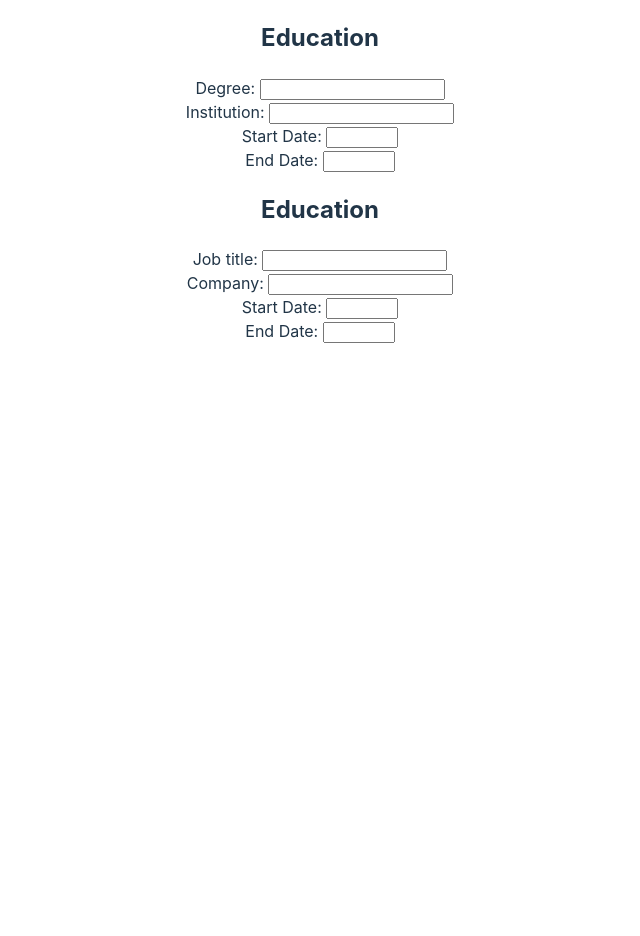
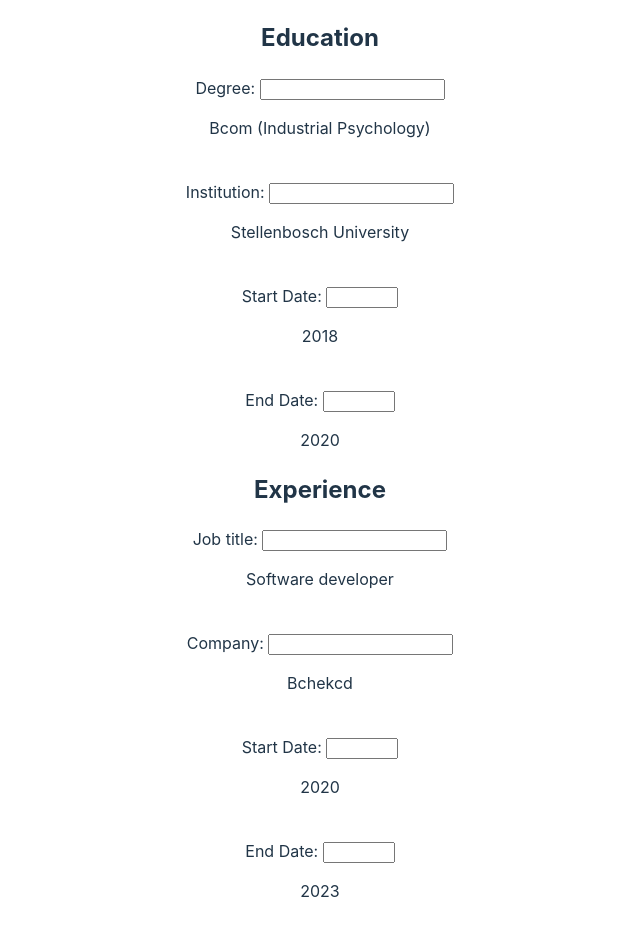
Before and after one commit to preto-phil/CV-Application, a React (Vite) app: page / in a window 1280 px wide. Shown: the part 588-1524 px from the top of the page, without its empty margins (320-960 px from the left). Before the commit the page ends 963 px from the top, so only its background shows below. Built offline with nearby package versions, Linux system fonts and the light colour scheme.

Commit message:
Exp and education components: objects, useState, onChange, and p with output added

```diff
--- a/src/Education.jsx
+++ b/src/Education.jsx
@@ -1,20 +1,36 @@
+import { useState } from "react"
+
+const degree =
+  {
+    degree: 'Bcom (Industrial Psychology)',
+    institution: 'Stellenbosch University',
+    start: 2018,
+    end: 2020,
+    id: 0
+  }
 
 function Degree() {
+  const [degreeInfo, setDegreeInfo] = useState(degree)
+
   return (
     <>
       <label htmlFor="degree">Degree:{' '}
         <input
           id="degree"
           type="text"
+          onChange={(e) => setDegreeInfo({ ...degreeInfo, degree: e.target.value })}
         />
       </label>
+      <p>{degreeInfo.degree}</p>
       <br />
       <label htmlFor="institution">Institution:{' '}
         <input
           id="institution"
           type="text"
+          onChange={(e) => setDegreeInfo({ ...degreeInfo, institution: e.target.value })}
         />
       </label>
+      <p>{degreeInfo.institution}</p>
       <br />
       <label htmlFor="startDate">Start Date:{' '}
         <input
@@ -22,8 +38,10 @@
           type="number"
           min="1900"
           max="2023"
+          onChange={(e) => setDegreeInfo({ ...degreeInfo, start: e.target.value })}
         />
       </label>
+      <p>{degreeInfo.start}</p>
       <br />
       <label htmlFor="endDate">End Date:{' '}
         <input
@@ -31,8 +49,10 @@
           type="number"
           min="1900"
           max="2023"
+          onChange={(e) => setDegreeInfo({ ...degreeInfo, end: e.target.value })}
         />
       </label>
+      <p>{degreeInfo.end}</p>
     </>
   )
 }
--- a/src/Experience.jsx
+++ b/src/Experience.jsx
@@ -1,29 +1,37 @@
-/* const job = [
+import { useState } from "react"
+
+const job =
   {
-    title: 'Job Title',
-    company: 'Company',
-    start: 'Start',
-    end: 'End'
-  },
-] */
+    title: 'Software developer',
+    company: 'Bchekcd',
+    start: 2020,
+    end: 2023,
+    id: 0
+  }
 
 function Job() {
+  const [jobInfo, setJobInfo] = useState(job)
+
   return (
     <>
-      <h2>Education</h2>
+      <h2>Experience</h2>
       <label htmlFor="title">Job title:{' '}
         <input
           id="title"
           type="text"
+          onChange={(e) => setJobInfo({ ...jobInfo, title: e.target.value })}
         />
       </label>
+      <p>{jobInfo.title}</p>
       <br />
       <label htmlFor="institution">Company:{' '}
         <input
           id="institution"
           type="text"
+          onChange={(e) => setJobInfo({ ...jobInfo, company: e.target.value })}
         />
       </label>
+      <p>{jobInfo.company}</p>
       <br />
       <label htmlFor="startDate">Start Date:{' '}
         <input
@@ -31,8 +39,10 @@
           type="number"
           min="1900"
           max="2023"
+          onChange={(e) => setJobInfo({ ...jobInfo, start: e.target.value })}
         />
       </label>
+      <p>{jobInfo.start}</p>
       <br />
       <label htmlFor="endDate">End Date:{' '}
         <input
@@ -40,8 +50,10 @@
           type="number"
           min="1900"
           max="2023"
+          onChange={(e) => setJobInfo({ ...jobInfo, end: e.target.value })}
         />
       </label>
+      <p>{jobInfo.end}</p>
     </>
   )
 }
```
